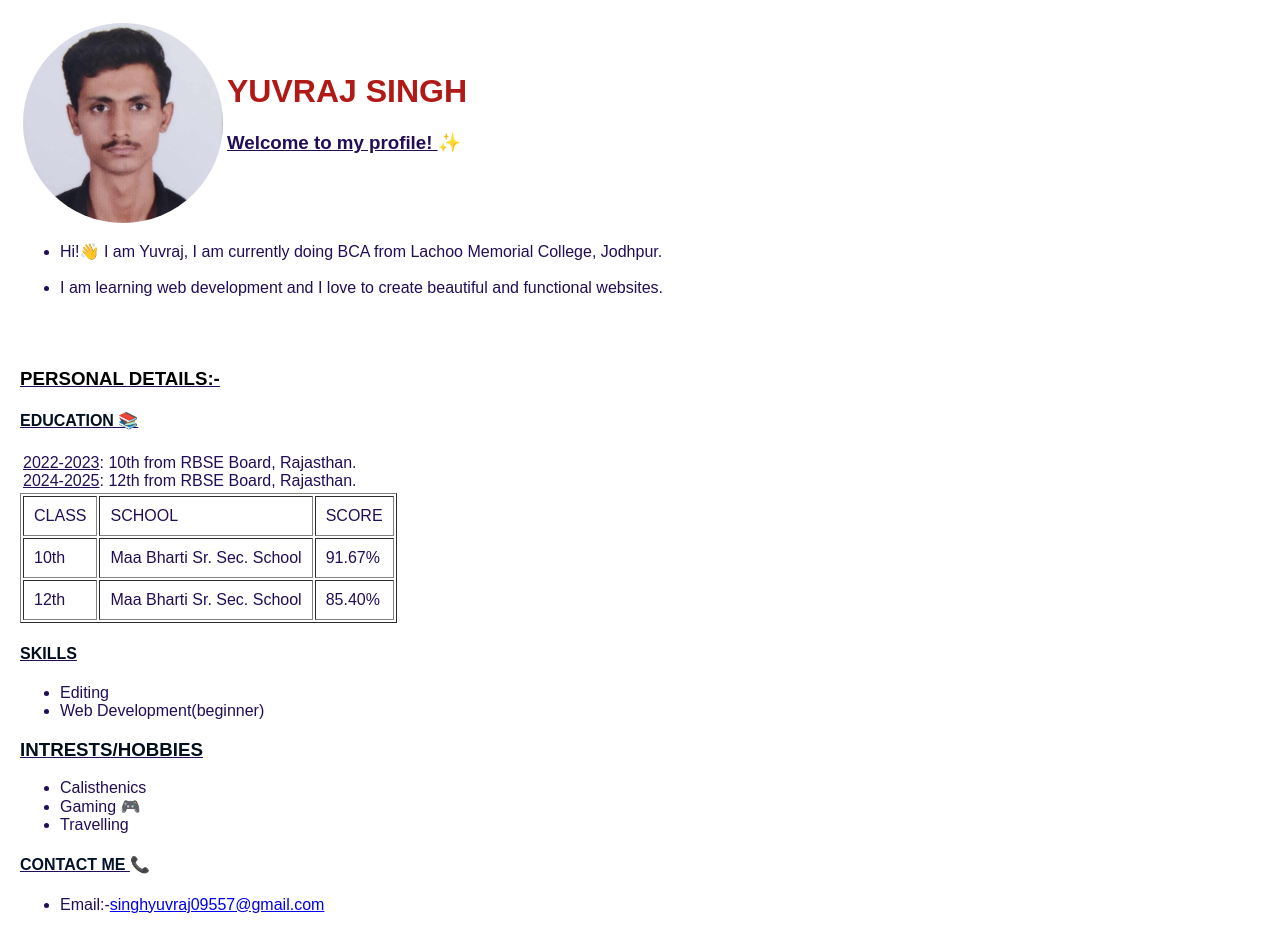
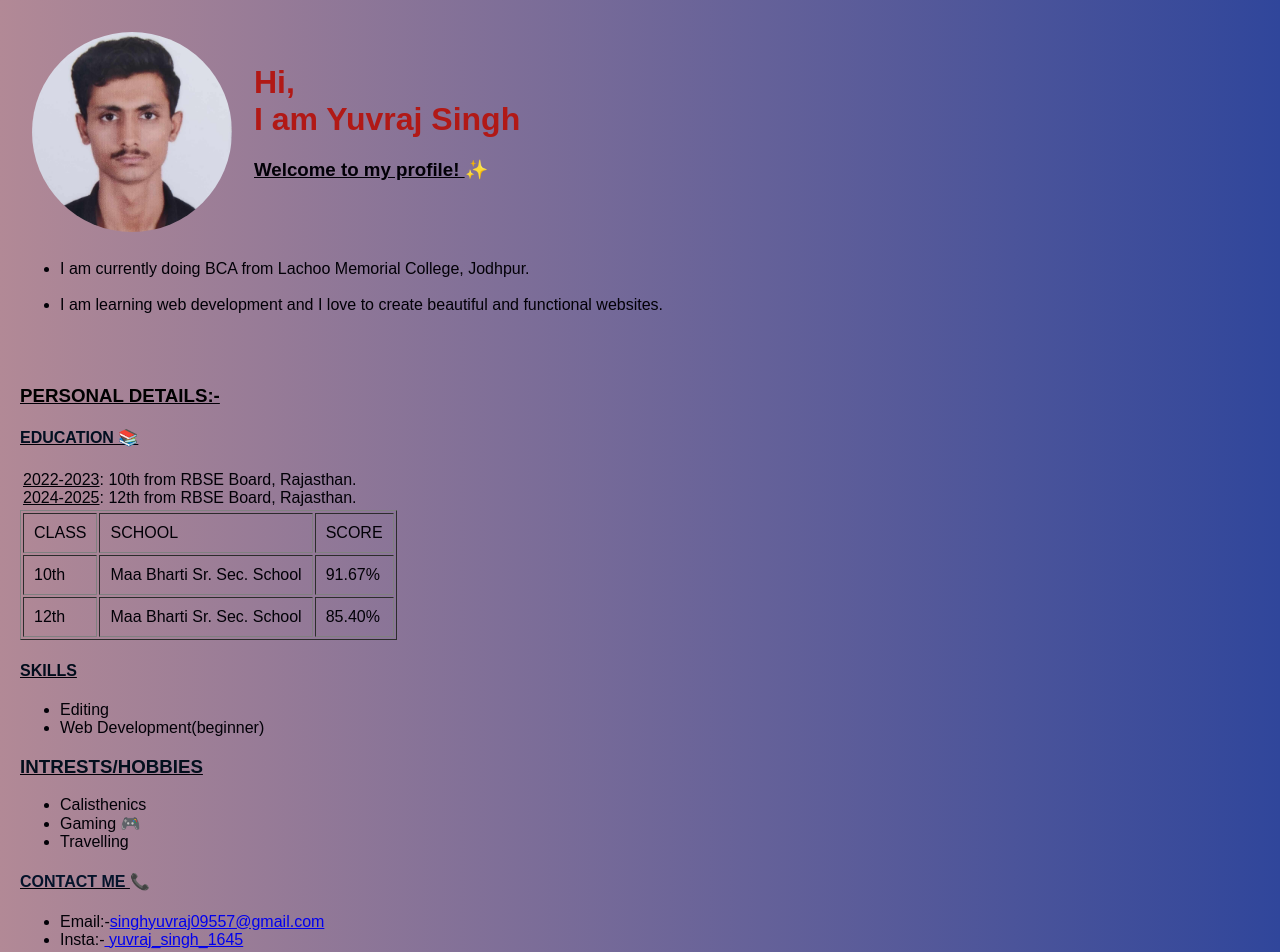
Before and after one commit to yuvrajsingh318/Portfolio, a plain HTML site: page index.html in a window 1280 px wide. Shown: the top 952 px of the page. Drawn offline with Linux system fonts and the light colour scheme.

Commit message:
Add files via upload

```diff
--- a/index.html
+++ b/index.html
@@ -4,27 +4,33 @@
     <title> My Portfolio </title>
     <style>
         body {
-            background-color: rgba(255, 255, 255, 0.605);
+            background : linear-gradient(to right, #b28996, #30469b);
             font-family: Arial, sans-serif;
             margin: 20px;
-            color: #220d57;
+            color: #020007;
         }
     </style>
 </head>
 
 <body>
-    <table>
+    <table cellpadding="10">
         <tr>
             <td>
-                <input type="image"  src="profile.jpg" alt="Profile Picture"
+                <input type="image" src="profile.jpg" alt="Profile Picture"
                     style="width:200px; height:200px; border-radius:50%; object-fit:cover;">
 
             </td>
-            <td align=""><b><h1><span style="color:rgb(177, 25, 22);"> YUVRAJ SINGH </span></h1> </b><u> <h3>Welcome to my profile! </u> ✨</h3> </td>
+            <td align=""><b>
+                    <h1><span style="color:rgb(177, 25, 22);"> Hi, <br> I am Yuvraj Singh  </span></h1>
+                </b><u>
+                    <h3>Welcome to my profile!
+                </u> ✨</h3>
+            </td>
         </tr>
-    </table><ul>
-   <li> Hi!👋 I am Yuvraj, I am currently doing BCA from Lachoo Memorial College, Jodhpur.</li><br>
-   <li> I am learning web development and I love to create beautiful and functional websites.</li>
+    </table>
+    <ul>
+        <li> I am currently doing BCA from Lachoo Memorial College, Jodhpur.</li><br>
+        <li> I am learning web development and I love to create beautiful and functional websites.</li>
     </ul> <br><br>
     <h3><u><span style="color: rgb(0, 0, 0);">PERSONAL DETAILS:-</span></u></h3>
     <h4> <u><span style="color: rgb(2, 15, 32);">EDUCATION 📚 </span></u></h4>
@@ -66,6 +72,7 @@
     <h4> <u><span style="color: rgb(4, 19, 42);">CONTACT ME </span></u>📞</h4>
     <ul>
         <li>Email:-<a href="mailto:singhyuvraj09557@gmail.com">singhyuvraj09557@gmail.com</a></li>
+        <li>Insta:-<a href="https://www.instagram.com/yuvraj_singh_1645" target="_blank"> yuvraj_singh_1645</a></li>
 
 
 
```
